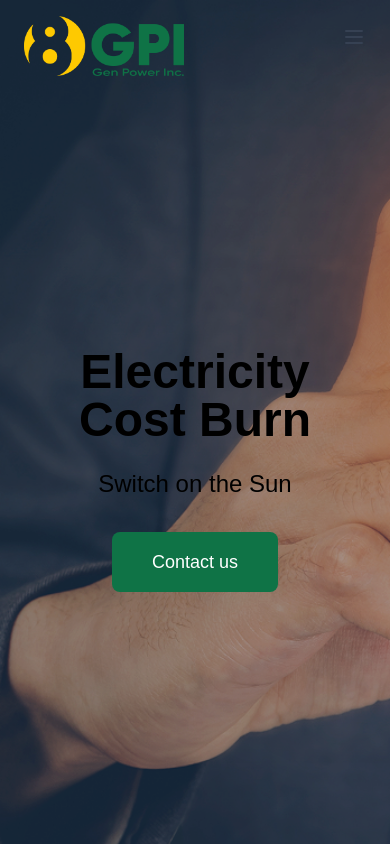
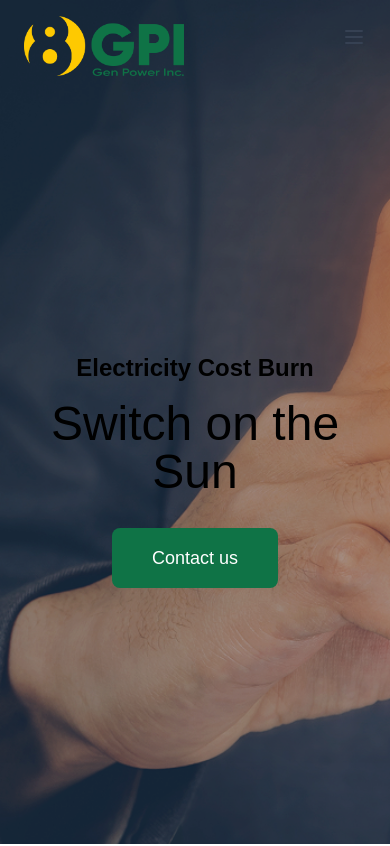
Before and after one commit to KKYuuki/8gpi-website, a Next.js app: page / in a window 390 px wide. Shown: the top 846 px of the page. Built offline with nearby package versions, Linux system fonts and the light colour scheme.

Commit message:
Updated Text on Home page

```diff
--- a/src/app/page.tsx
+++ b/src/app/page.tsx
@@ -89,10 +89,10 @@ export default function Home() {
                 {/* Static Content - Centered */}
                 <div className='relative z-20 w-full max-w-7xl mx-auto flex flex-col items-center justify-center h-full text-center px-4 sm:px-6 lg:px-8 pt-24 lg:pt-0'>
                     <div className='w-full px-4 sm:px-6 lg:px-8'>
-                        <h1 className='text-5xl md:text-7xl font-bold text-black mb-6'>
+                        <h1 className='text-2xl md:text-3xl font-bold text-black mb-4'>
                             {heroContent.title}
                         </h1>
-                        <p className='text-2xl md:text-3xl text-black mb-8 max-w-3xl mx-auto'>
+                        <p className='text-5xl md:text-7xl text-black mb-8 max-w-3xl mx-auto'>
                             {heroContent.description}
                         </p>
                         <a
@@ -185,13 +185,10 @@ export default function Home() {
                     <div className='flex flex-col lg:flex-row-reverse items-center gap-12'>
                         <div className='lg:w-1/2'>
                             <h2 className='text-3xl md:text-4xl font-bold text-gray-900 mb-6'>
-                                Earn Back Your Investment in Just 2 Years
+                                Smart Investment
                             </h2>
                             <p className='text-lg text-gray-600 mb-8'>
-                                With 8GPI&apos;s efficient solar PV systems,
-                                customers typically recover their investment
-                                within 2 years — thanks to drastically reduced
-                                electricity bills and long-term energy savings.
+                                Lasting Returns 8GPI solar solutions cut electricity costs and maximize ROI over time.
                             </p>
                         </div>
                         <div className='lg:w-1/2 w-full'>
```
